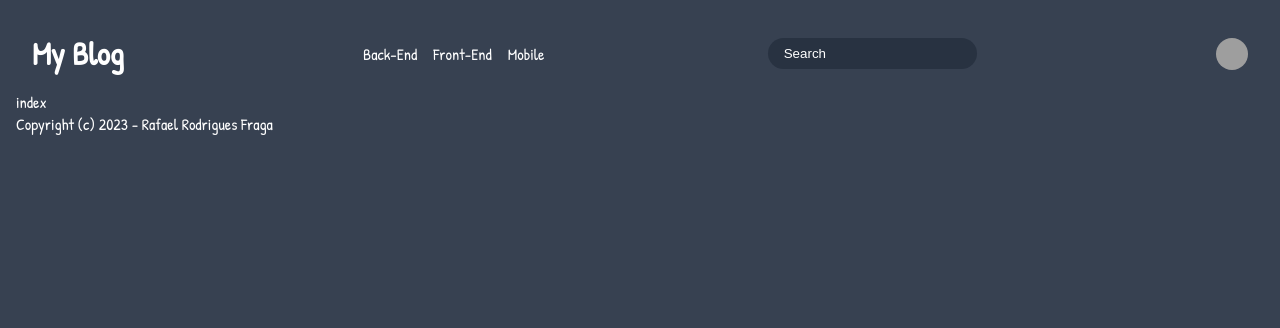
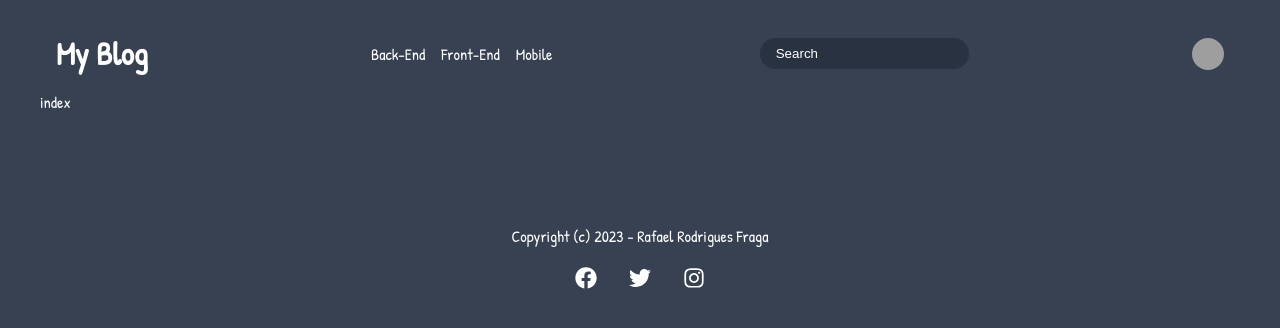
Before and after one commit to RafaelRodriguesFraga/BlogFront, a React (Create React App) app: page /posts in a window 1280 px wide. Shown: the top 328 px of the page. Built offline with nearby package versions, Linux system fonts and the light colour scheme; grey boxes are pictures that could not be loaded.

Commit message:
Add MaxWidthContainer in App.tsx and footer component

```diff
--- a/src/App.css
+++ b/src/App.css
@@ -1,4 +1,9 @@
 * {
-    margin: 0;
-    padding: 0;
+  margin: 0;
+  padding: 0;
 }
+
+.max-width-container {
+  max-width: 1200px;
+  margin: 0 auto;
+}
--- a/src/App.tsx
+++ b/src/App.tsx
@@ -1,12 +1,14 @@
-import React from 'react';
-import { Routes } from './routes/routes';
-import "./App.css"
-import Navbar from './components/Navbar';
+import React from "react";
+import { Routes } from "./routes/routes";
+import "./App.css";
+import Navbar from "./components/Navbar";
 
 function App() {
   return (
     <div className="App">
-      <Routes/>
+      <div className="max-width-container">
+        <Routes />
+      </div>
     </div>
   );
 }
--- a/src/components/Footer/index.tsx
+++ b/src/components/Footer/index.tsx
@@ -1,15 +1,23 @@
+import { FaFacebook, FaInstagram, FaTwitter } from "react-icons/fa";
 import * as S from "./styles";
 
 const Footer = () => {
-    return(
-        <S.FooterContainer>
-            <S.FooterText>Copyright (c) 2023 - Rafael Rodrigues Fraga</S.FooterText>
-
-            <S.SocialIconsContainer>
-
-            </S.SocialIconsContainer>
-        </S.FooterContainer>
-    )
-}
+  return (
+    <S.FooterContainer>
+      <p>Copyright (c) 2023 - Rafael Rodrigues Fraga</p>
+      <S.SocialIconsContainer>
+        <S.SocialIconLink to="#">
+          <FaFacebook  size={22}/>
+        </S.SocialIconLink>
+        <S.SocialIconLink to="#">
+          <FaTwitter size={22} />
+        </S.SocialIconLink>
+        <S.SocialIconLink to="#">
+          <FaInstagram size={22} />
+        </S.SocialIconLink>
+      </S.SocialIconsContainer>
+    </S.FooterContainer>
+  );
+};
 
 export default Footer;
--- a/src/components/Footer/styles.ts
+++ b/src/components/Footer/styles.ts
@@ -2,13 +2,31 @@ import { FaFacebook, FaGithub, FaInstagram, FaLinkedin } from "react-icons/fa";
 import { Link } from "react-router-dom";
 import styled from "styled-components";
 
-export const FooterContainer = styled.footer``;
+export const FooterContainer = styled.footer`
+  display: flex;
+  justify-content: center;
+  align-items: center;
+  flex-direction: column;
+  padding: 2rem;
+
+  margin-top: 5rem;
+
+  color: #fff;
+`;
 
 export const FooterText = styled.p``;
 
-export const SocialIconsContainer = styled.div``;
+export const SocialIconsContainer = styled.div`
+  display: flex;
+  justify-content: center;
+  align-items: center;
+  gap: 2rem;
+  margin-top: 20px;
+`;
 
-export const SocialIconLink = styled(Link)``;
+export const SocialIconLink = styled(Link)`
+    color: #FFF;
+`;
 
 export const FacebookIcon = styled(FaFacebook)``;
 export const LinkedinIcon = styled(FaLinkedin)``;
```
